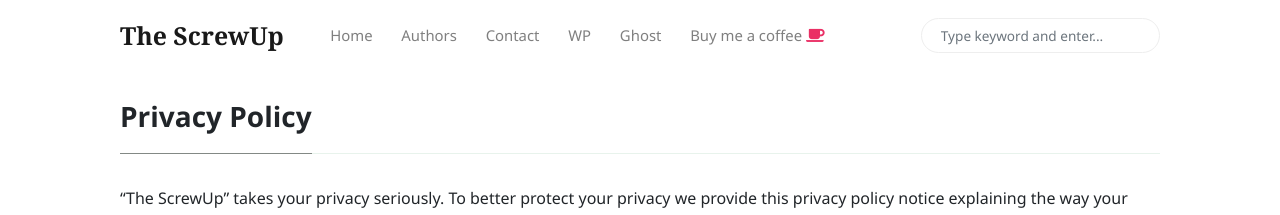
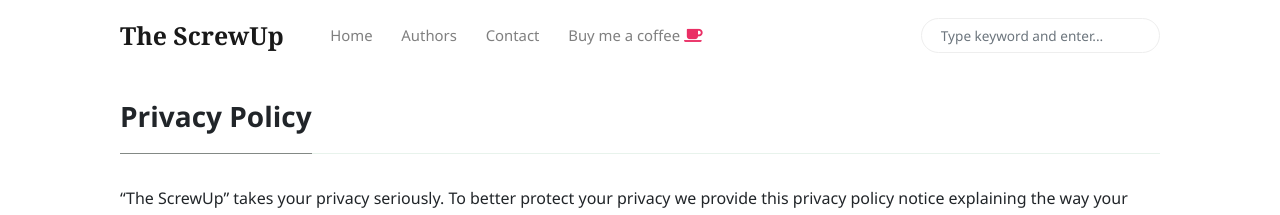
Before and after one commit to thescrewup/thescrewup.github.io, a Jekyll site: the page built from _pages/privacy-policy.md, in a window 1280 px wide. Shown: the top 215 px of the page. Built offline with Jekyll 4.4.1, drawn with Linux system fonts in a browser that asks for light colours; nearby versions of some CDN libraries.

Commit message:
Update menu-header.html

```diff
--- a/_includes/menu-header.html
+++ b/_includes/menu-header.html
@@ -10,11 +10,5 @@
 <a class="nav-link" href="{{site.baseurl}}/contact.html">Contact</a>
 </li>
 <li class="nav-item">
-<a target="_blank" class="nav-link" href="https://www.wowthemes.net/themes/mundana-wordpress/">WP</a>
+<a target="_blank" class="nav-link" href="https://arvindvenkat.github.io/">Buy me a coffee <i class="fa fa-coffee text-danger"></i></a>
 </li>
-<li class="nav-item">
-<a target="_blank" class="nav-link" href="https://www.wowthemes.net/themes/mundana-ghost/">Ghost</a>
-</li>
-<li class="nav-item">
-<a target="_blank" class="nav-link" href="https://www.wowthemes.net/donate/">Buy me a coffee <i class="fa fa-coffee text-danger"></i></a>
-</li>
```
